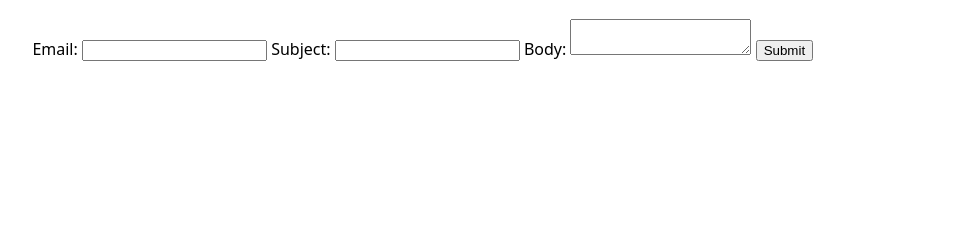
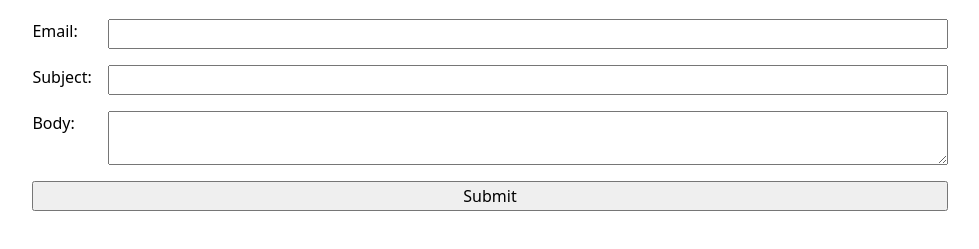
Before and after one commit to paj003-crypto/Portfolio, a plain HTML site: page contact/index.html in a window 1280 px wide. Shown: the part 121-370 px from the top of the page, without its empty margins (150-1129 px from the left). Drawn offline with Linux system fonts and the light colour scheme.

Commit message:
updated contact page

```diff
--- a/contact/index.html
+++ b/contact/index.html
@@ -15,14 +15,11 @@
         <a href="../resume/index.html">Resume</a>
     </nav>
     <h1>Contact</h1>
+    <form action="mailto:paj003@ucsd.edu" method="POST" enctype="text/plain">
+        <label>Email: <input name="email" type="email"></label>
+        <label>Subject: <input name="subject"></label>
+        <label>Body: <textarea name="body"></textarea></label>
+        <button>Submit</button>
+    </form>
 </body>
-<form action="mailto:paj003@ucsd.edu" method="POST" enctype="text/plain">
-    <label>Email:</label>
-    <input name ="email" type="email">
-    <label>Subject:</label>
-    <input name="subject">
-    <label>Body:</label>
-    <textarea name="body"></textarea>
-    <button>Submit</button>
-</form>
 </html>
--- a/style.css
+++ b/style.css
@@ -11,6 +11,28 @@ body {
   max-width: 100ch;
   margin-inline: auto;
   padding-inline: 1em;
+}
+
+input,
+textarea,
+button {
+  font: inherit;
+}
+
+form {
+  display: grid;
+  grid-template-columns: auto 1fr;
+  gap: 1em;
+}
+
+form label {
+  display: grid;
+  grid-template-columns: subgrid;
+  grid-column: 1 / -1;
+}
+
+form button {
+  grid-column: 1 / -1;
 }
 
 nav {
```
Also changed, not shown: resume/index.html (+2 -1 lines).
